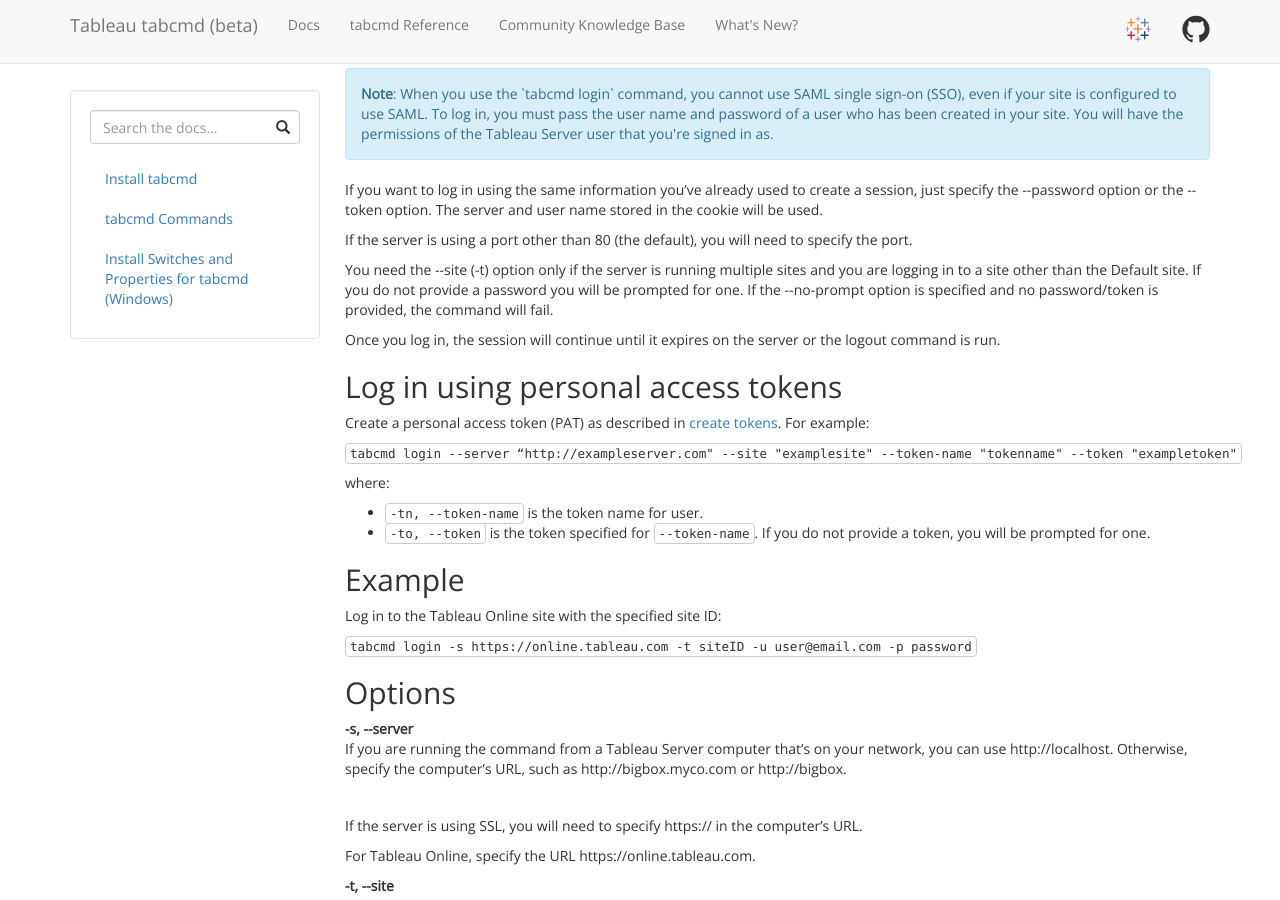
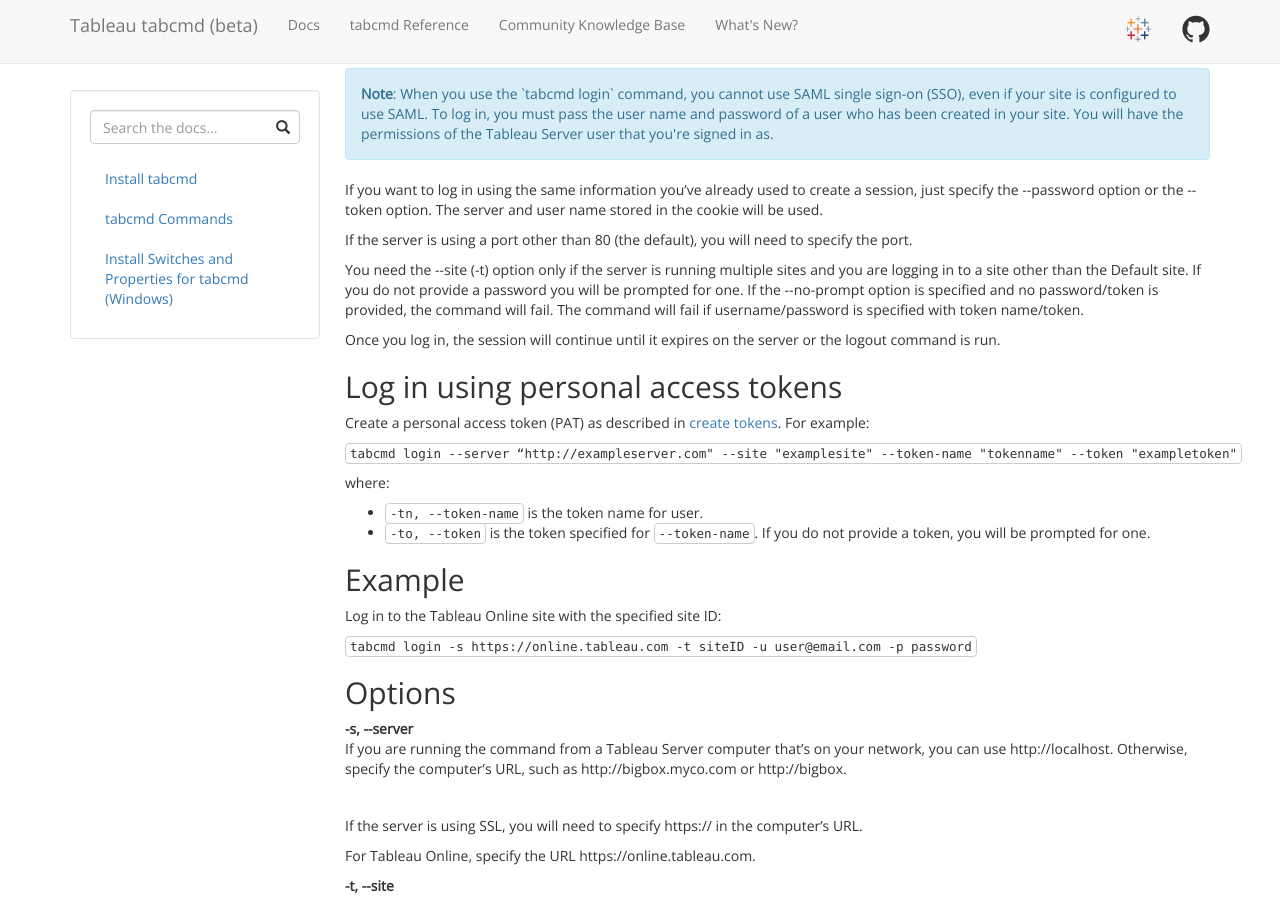
Before and after one commit to tableau/tabcmd, a Jekyll site: the page built from docs/tabcmd_cmd.md, in a window 1280 px wide and 900 px high, scrolled down 19693 px. Built offline with Jekyll 4.4.1, drawn with Linux system fonts in a browser that asks for light colours; nearby versions of some CDN libraries.

Commit message:
TFS-1376990: updates to tabcmd commands

```diff
--- a/docs/tabcmd_cmd.md
+++ b/docs/tabcmd_cmd.md
@@ -955,7 +955,7 @@
 
 If the server is using a port other than 80 (the default), you will need to specify the port.
 
-You need the \-\-site (-t) option only if the server is running multiple sites and you are logging in to a site other than the Default site. If you do not provide a password you will be prompted for one. If the \-\-no-prompt option is specified and no password/token is provided, the command will fail.
+You need the \-\-site (-t) option only if the server is running multiple sites and you are logging in to a site other than the Default site. If you do not provide a password you will be prompted for one. If the \-\-no-prompt option is specified and no password/token is provided, the command will fail. The command will fail if username/password is specified with token name/token.
 
 Once you log in, the session will continue until it expires on the server or the logout command is run.
 
```
